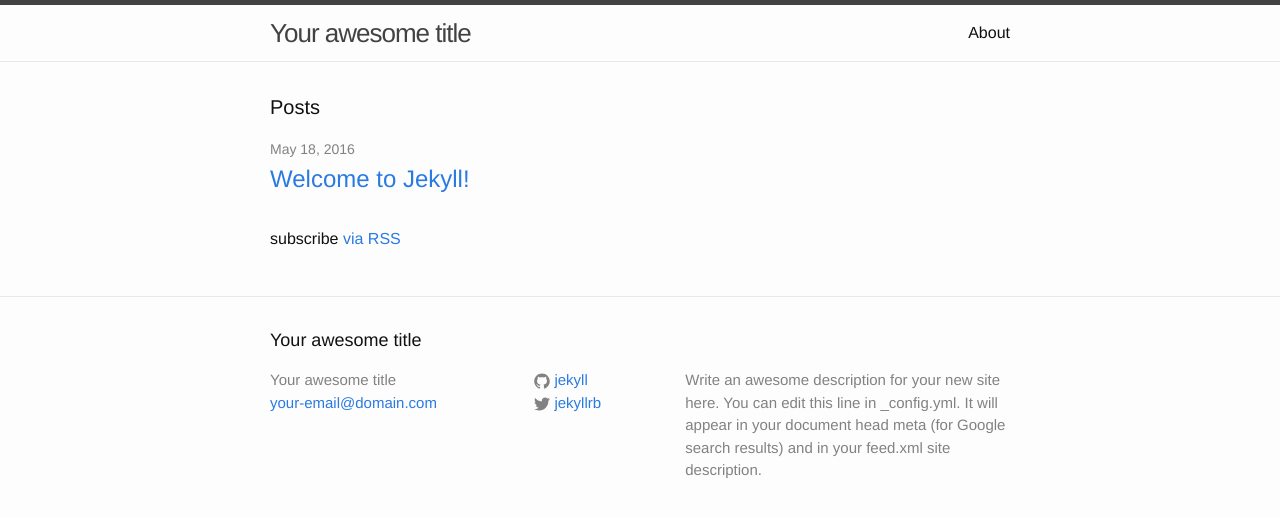
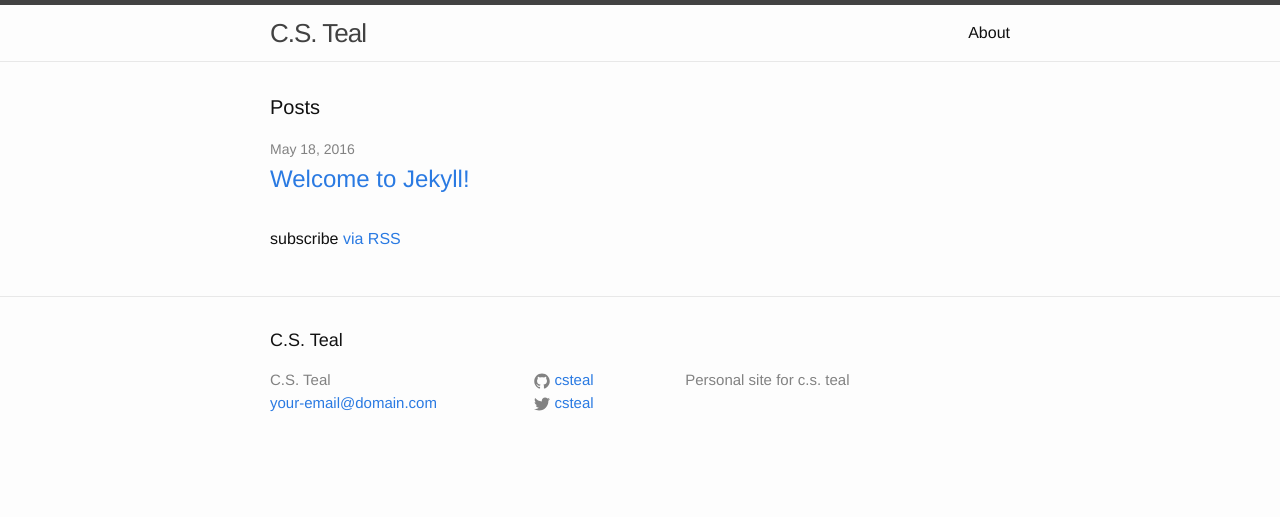
Before and after one commit to csteal/csteal.github.io, a Jekyll site: the page built from index.html, in a window 1280 px wide. Shown: the top 517 px of the page. Built offline with Jekyll 4.4.1, drawn with Linux system fonts in a browser that asks for light colours.

Commit message:
Update _config.yml

```diff
--- a/_config.yml
+++ b/_config.yml
@@ -6,16 +6,14 @@
 # 'jekyll serve'. If you change this file, please restart the server process.
 
 # Site settings
-title: Your awesome title
+title: C.S. Teal
 email: your-email@domain.com
 description: > # this means to ignore newlines until "baseurl:"
-  Write an awesome description for your new site here. You can edit this
-  line in _config.yml. It will appear in your document head meta (for
-  Google search results) and in your feed.xml site description.
+  Personal site for c.s. teal
 baseurl: "" # the subpath of your site, e.g. /blog
 url: "http://yourdomain.com" # the base hostname & protocol for your site
-twitter_username: jekyllrb
-github_username:  jekyll
+twitter_username: csteal
+github_username:  csteal
 
 # Build settings
 markdown: kramdown
```
